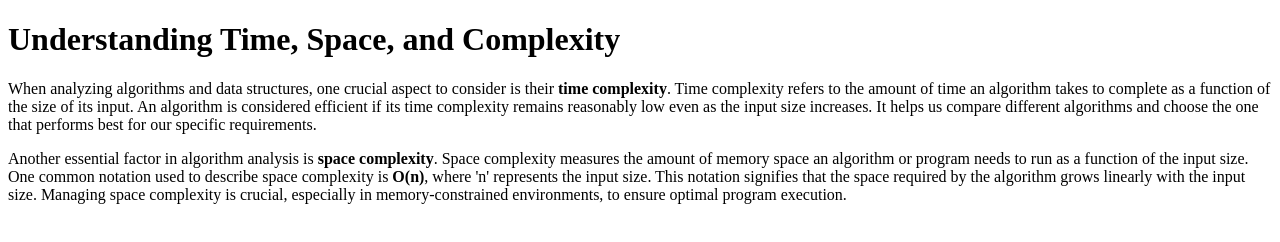
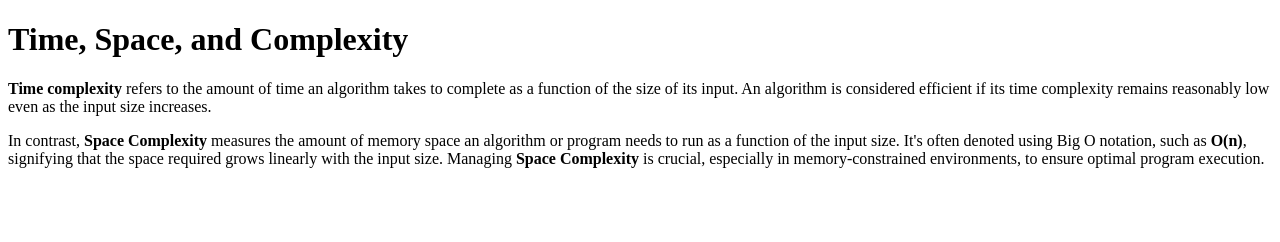
Before and after one commit to acciojob/time-and-space-complexity-UdayBari3421, a website: page main.html in a window 1280 px wide. Drawn offline with Linux system fonts and the light colour scheme.

Commit message:
created a submission

```diff
--- a/main.html
+++ b/main.html
@@ -8,19 +8,15 @@
 
 <body>
 
-	<h1>Understanding Time, Space, and Complexity</h1>
+	<h1>Time, Space, and Complexity</h1>
     <p>
-        When analyzing algorithms and data structures, one crucial aspect to consider is their <strong>time complexity</strong>.
-        Time complexity refers to the amount of time an algorithm takes to complete as a function of the size of its input.
+        <strong>Time complexity</strong> refers to the amount of time an algorithm takes to complete as a function of the size of its input.
         An algorithm is considered efficient if its time complexity remains reasonably low even as the input size increases.
-        It helps us compare different algorithms and choose the one that performs best for our specific requirements.
     </p>
     <p>
-        Another essential factor in algorithm analysis is <strong>space complexity</strong>.
-        Space complexity measures the amount of memory space an algorithm or program needs to run as a function of the input size.
-        One common notation used to describe space complexity is <strong>O(n)</strong>, where 'n' represents the input size.
-        This notation signifies that the space required by the algorithm grows linearly with the input size.
-        Managing space complexity is crucial, especially in memory-constrained environments, to ensure optimal program execution.
+        In contrast, <strong>Space Complexity</strong> measures the amount of memory space an algorithm or program needs to run as a function of the input size.
+        It's often denoted using Big O notation, such as <strong>O(n)</strong>, signifying that the space required grows linearly with the input size.
+        Managing <strong>Space Complexity</strong> is crucial, especially in memory-constrained environments, to ensure optimal program execution.
     </p>
 
 	<!-- the entire body must be written by student -->
```
